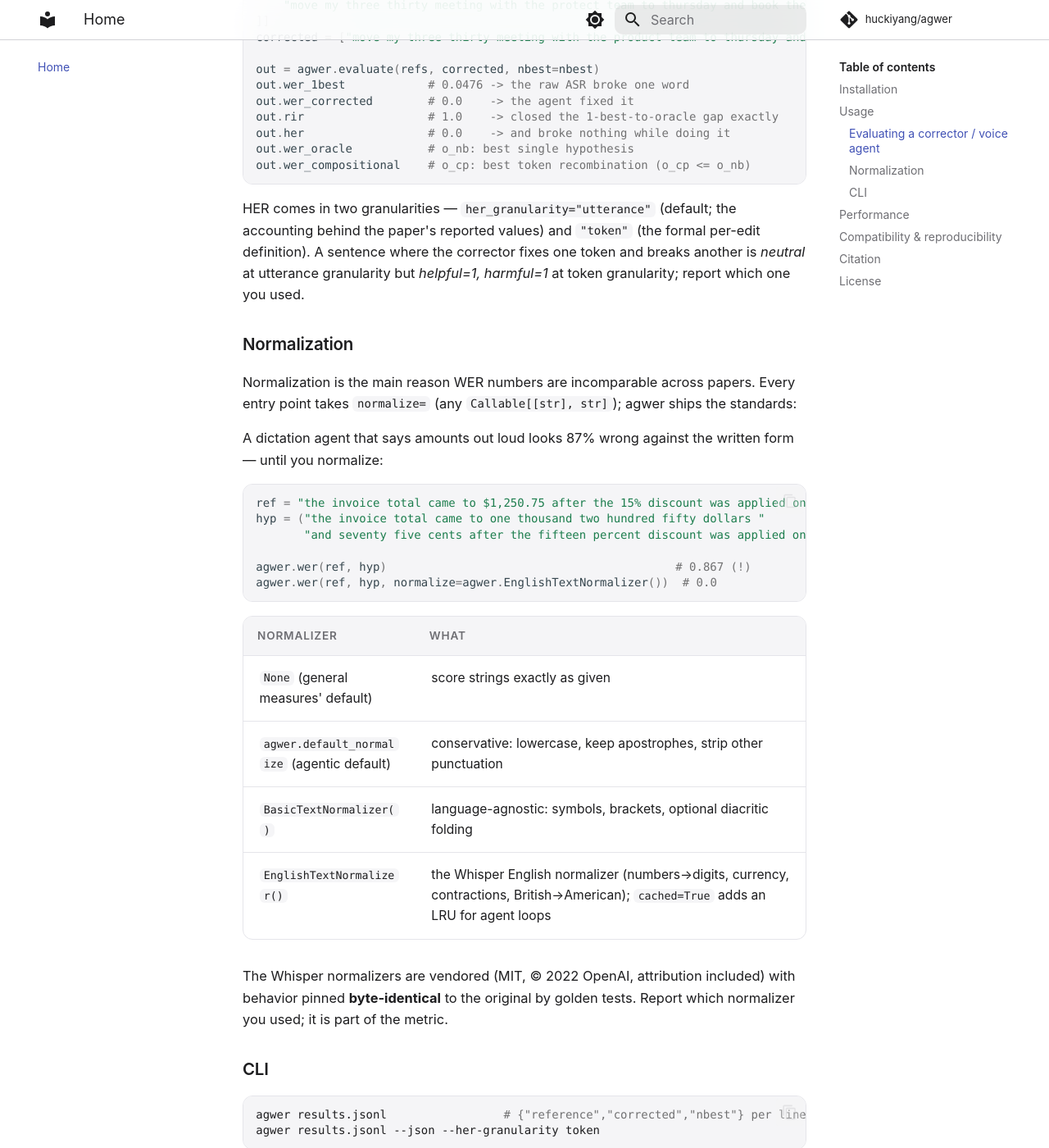
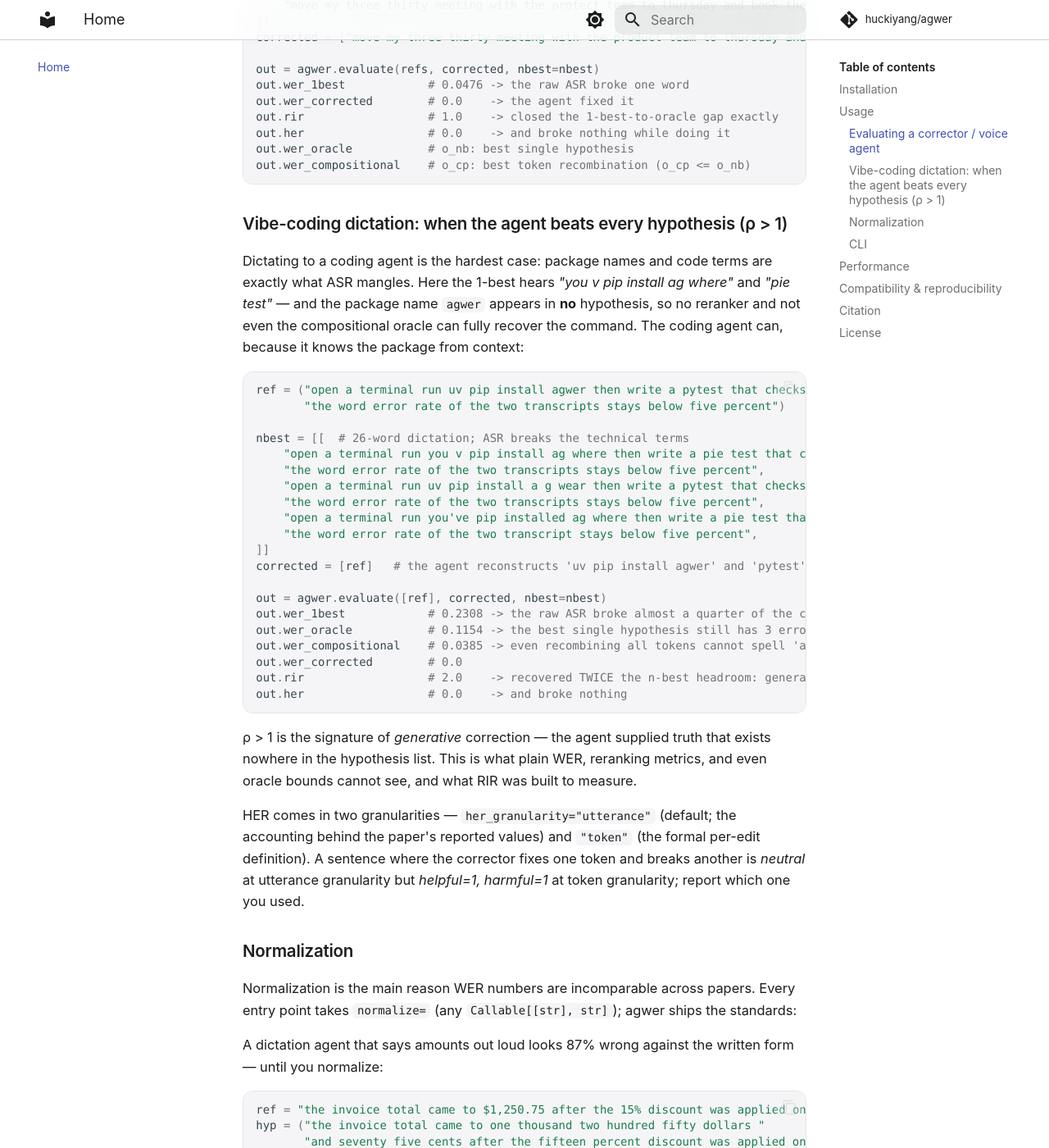
Before and after one commit to huckiyang/agwer, an MkDocs documentation site: the page built from docs/index.md, in a window 1280 px wide and 1400 px high, scrolled down 2132 px. Shown: the whole window at 82% size. Built offline with MkDocs 1.6.1 and Material for MkDocs 9.7.7, drawn with Linux system fonts in a browser that asks for light colours; comment, search, counter and statistics services are not loaded; some of the changed text lies outside the part shown.

Commit message:
docs: vibe-coding dictation example — the rho > 1 signature
26-word dictated CLI command where ASR mangles the technical terms ('you v
pip install ag where', 'pie test') and the package name appears in NO
hypothesis: 1-best 23.1% WER, n-best oracle 11.5%, compositional oracle 3.9%
— the coding agent reconstructs it from context for 0% and rir = 2.0,
demonstrating generative correction beyond the hypothesis list. All values
verified by execution.

Co-Authored-By: Claude Fable 5 <noreply@anthropic.com>

````diff
--- a/docs/index.md
+++ b/docs/index.md
@@ -46,10 +46,10 @@ utterance:
 ```python
 from agwer import wer
 
-reference  = "please schedule the quarterly budget review for tuesday march twenty first at nine thirty and invite the design team"
-hypothesis = "please schedule the quarterly budget review for tuesday march twenty first at nine thirty and invite the desire team"
+ref  = "please schedule the quarterly budget review for tuesday march twenty first at nine thirty and invite the design team"
+asr_decoded = "please schedule the quarterly budget review for tuesday march twenty first at nine thirty and invite the desire team"
 
-wer(reference, hypothesis)   # 0.0526 — one broken word in nineteen
+wer(ref, asr_decoded)   # 0.0526 one broken word in nineteen
 ```
 
 All measures accept a single string or a list of strings; lists are pooled
@@ -64,8 +64,8 @@ refs = ["send the revised contract to the legal team before the board meeting on
 hyps = ["send the revised contract to the legal team before the bored meeting on friday afternoon",
         "remind me to pick up the prescription from the pharmacy after the dentist appointment"]
 
-agwer.wer(refs, hyps)     # 0.0345 — corpus WER
-agwer.cer(refs, hyps)     # 0.0116 — corpus CER
+agwer.wer(refs, hyps)     # 0.0345: corpus WER
+agwer.cer(refs, hyps)     # 0.0116: corpus CER
 ```
 
 ### Evaluating a corrector / voice agent
@@ -91,6 +91,42 @@ out.her                  # 0.0    -> and broke nothing while doing it
 out.wer_oracle           # o_nb: best single hypothesis
 out.wer_compositional    # o_cp: best token recombination (o_cp <= o_nb)
 ```
+
+### Vibe-coding dictation: when the agent beats every hypothesis (ρ > 1)
+
+Dictating to a coding agent is the hardest case: package names and code terms
+are exactly what ASR mangles. Here the 1-best hears *"you v pip install ag
+where"* and *"pie test"* — and the package name `agwer` appears in **no**
+hypothesis, so no reranker and not even the compositional oracle can fully
+recover the command. The coding agent can, because it knows the package from
+context:
+
+```python
+ref = ("open a terminal run uv pip install agwer then write a pytest that checks "
+       "the word error rate of the two transcripts stays below five percent")
+
+nbest = [[  # 26-word dictation; ASR breaks the technical terms
+    "open a terminal run you v pip install ag where then write a pie test that checks "
+    "the word error rate of the two transcripts stays below five percent",
+    "open a terminal run uv pip install a g wear then write a pytest that checks "
+    "the word error rate of the two transcripts stays below five percent",
+    "open a terminal run you've pip installed ag where then write a pie test that checks "
+    "the word error rate of the two transcript stays below five percent",
+]]
+corrected = [ref]   # the agent reconstructs 'uv pip install agwer' and 'pytest'
+
+out = agwer.evaluate([ref], corrected, nbest=nbest)
+out.wer_1best            # 0.2308 -> the raw ASR broke almost a quarter of the command
+out.wer_oracle           # 0.1154 -> the best single hypothesis still has 3 errors
+out.wer_compositional    # 0.0385 -> even recombining all tokens cannot spell 'agwer'
+out.wer_corrected        # 0.0
+out.rir                  # 2.0    -> recovered TWICE the n-best headroom: generative
+out.her                  # 0.0    -> and broke nothing
+```
+
+ρ > 1 is the signature of *generative* correction — the agent supplied truth
+that exists nowhere in the hypothesis list. This is what plain WER, reranking
+metrics, and even oracle bounds cannot see, and what RIR was built to measure.
 
 HER comes in two granularities — `her_granularity="utterance"` (default;
 the accounting behind the paper's reported values) and `"token"` (the formal
````
Also changed, not shown: README.md (+36 -0 lines).
